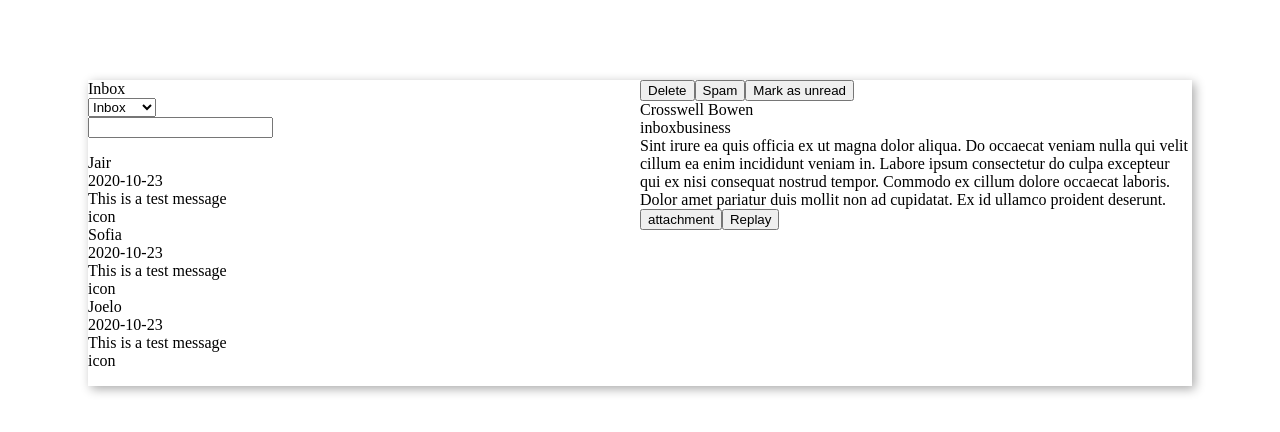
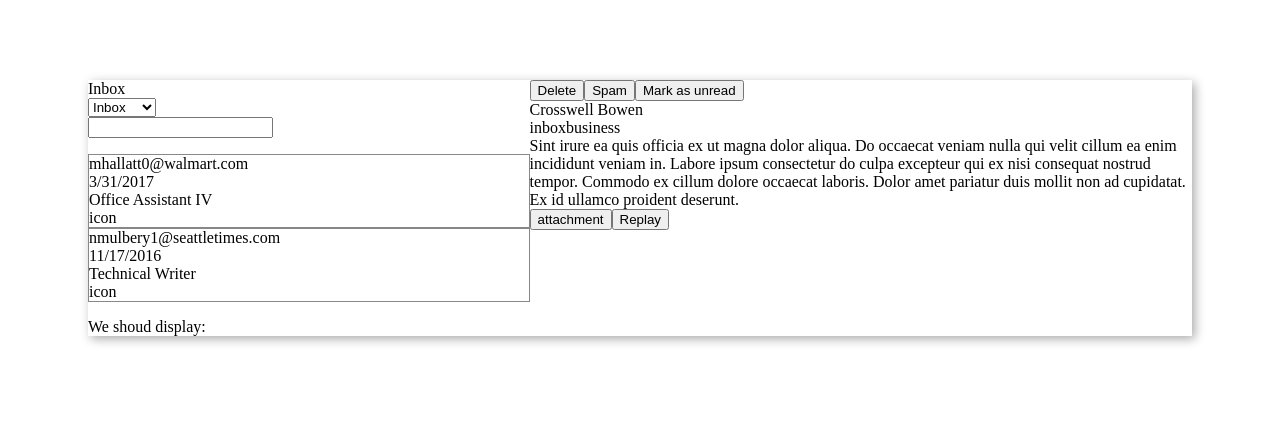
Before and after one commit to Jairanpo/test-jair-anguiano, a React app: page / in a window 1280 px wide. Shown: the top 432 px of the page. Built offline with nearby package versions, Linux system fonts and the light colour scheme; the HTML template or start-up script is replaced by a standard one.

Commit message:
basic mockup

```diff
--- a/package.json
+++ b/package.json
@@ -40,6 +40,7 @@
   "dependencies": {
     "express": "^4.17.1",
     "react": "^16.13.1",
-    "react-dom": "^16.13.1"
+    "react-dom": "^16.13.1",
+    "uuid": "^8.0.0"
   }
 }
--- a/src/client/components/EmailDashboard.js
+++ b/src/client/components/EmailDashboard.js
@@ -10,7 +10,7 @@ function EmailDashboard(props) {
       className="email-dashboard"
       style={{
         display: 'grid',
-        gridTemplateColumns: '50% 50%',
+        gridTemplateColumns: '40% 60%',
         margin: '5rem',
         height: '80%',
         boxShadow: '3px 3px 10px #00000055',
--- a/src/client/components/EmailList.js
+++ b/src/client/components/EmailList.js
@@ -1,30 +1,53 @@
-import React from 'react';
+import React, { useState } from 'react';
 
 var mockEmails = [
   {
-    from: 'Jair',
-    subject: 'This is a test message',
-    date: '2020-10-23',
-    content:
-      'Wanted to wish you a happy birthday, here is a check for you',
+    from: 'mhallatt0@walmart.com',
+    to: 'cziem0@surveymonkey.com',
+    subject: 'Office Assistant IV',
+    body:
+      'condimentum curabitur in libero ut massa volutpat convallis morbi odio odio elementum eu interdum eu tincidunt in leo maecenas pulvinar lobortis',
+    date: '3/31/2017',
+    isReaded: false,
+    avatar:
+      'https://robohash.org/dignissimosetsuscipit.jpg?size=50x50&set=set1',
+    tag: 'Indigo',
+    attachements: [
+      {
+        file:
+          'http://dummyimage.com/250x250.jpg/5fa2dd/ffffff',
+        name: 'ut_nulla_sed.jpeg',
+      },
+    ],
   },
   {
-    from: 'Sofia',
-    subject: 'This is a test message',
-    date: '2020-10-23',
-    content:
-      'Wanted to wish you a happy birthday, here is a check for you',
-  },
-  {
-    from: 'Joelo',
-    subject: 'This is a test message',
-    date: '2020-10-23',
-    content:
-      'Wanted to wish you a happy birthday, here is a check for you',
+    from: 'nmulbery1@seattletimes.com',
+    to: 'idimont1@usa.gov',
+    subject: 'Technical Writer',
+    body:
+      'sit amet cursus id turpis integer aliquet massa id lobortis convallis tortor risus dapibus augue vel accumsan tellus nisi eu orci mauris lacinia sapien quis libero nullam sit amet',
+    date: '11/17/2016',
+    isReaded: false,
+    avatar:
+      'https://robohash.org/aliquamautdolore.jpg?size=50x50&set=set1',
+    tag: 'Teal',
+    attachements: [
+      {
+        file:
+          'http://dummyimage.com/250x250.jpg/dddddd/000000',
+        name: 'sodales_scelerisque_mauris.jpeg',
+      },
+    ],
   },
 ];
 
 function EmailList(props) {
+  const [display, setDisplay] = useState('');
+
+  function handleClick(event) {
+    setDisplay(event.currentTarget.dataset.from);
+  }
+
   return (
     <div>
       <ul
@@ -38,7 +61,19 @@ function EmailList(props) {
           index
         ) {
           return (
-            <li key={index}>
+            <li
+              style={{
+                cursor: 'pointer',
+                borderStyle: 'solid',
+                borderWidth: '1px',
+                borderColor: '#888',
+              }} /*TODO: Replace this CSS*/
+              data-date={email.date}
+              data-from={email.from}
+              key={index}
+              onClick={handleClick}
+              name={email.from}
+            >
               <div className="email-top">
                 <div>{email.from}</div>
                 <div>{email.date}</div>
@@ -51,6 +86,7 @@ function EmailList(props) {
           );
         })}
       </ul>
+      <div>We shoud display: {display}</div>
     </div>
   );
 }
--- a/src/client/components/contents/EmailContents.js
+++ b/src/client/components/contents/EmailContents.js
@@ -11,9 +11,10 @@ var mock = {
 function EmailContents(props) {
   function fillTags(emailContents) {
     var tags = emailContents.tags.map(function (
-      tag
+      tag,
+      index
     ) {
-      return <span>{tag}</span>;
+      return <span key={index}>{tag}</span>;
     });
     return [tags];
   }
```
Also changed, not shown: 1 other file (tests, documents, lock files or other folders).
